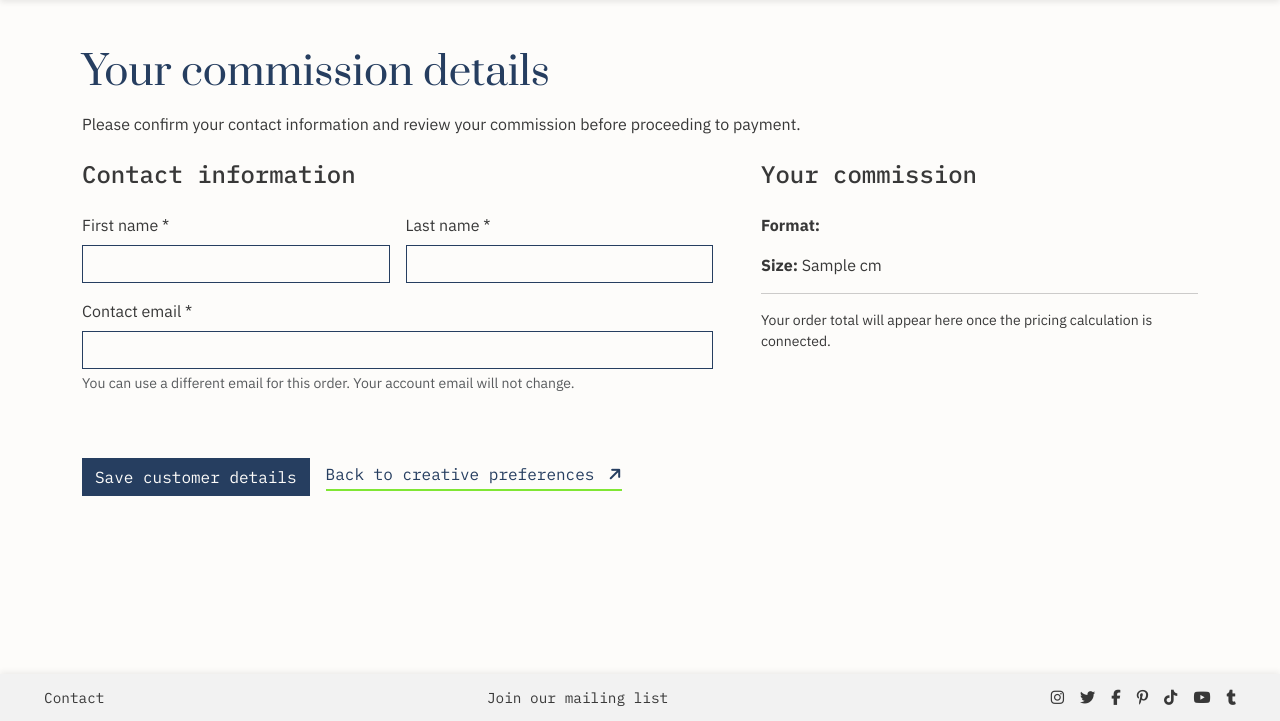
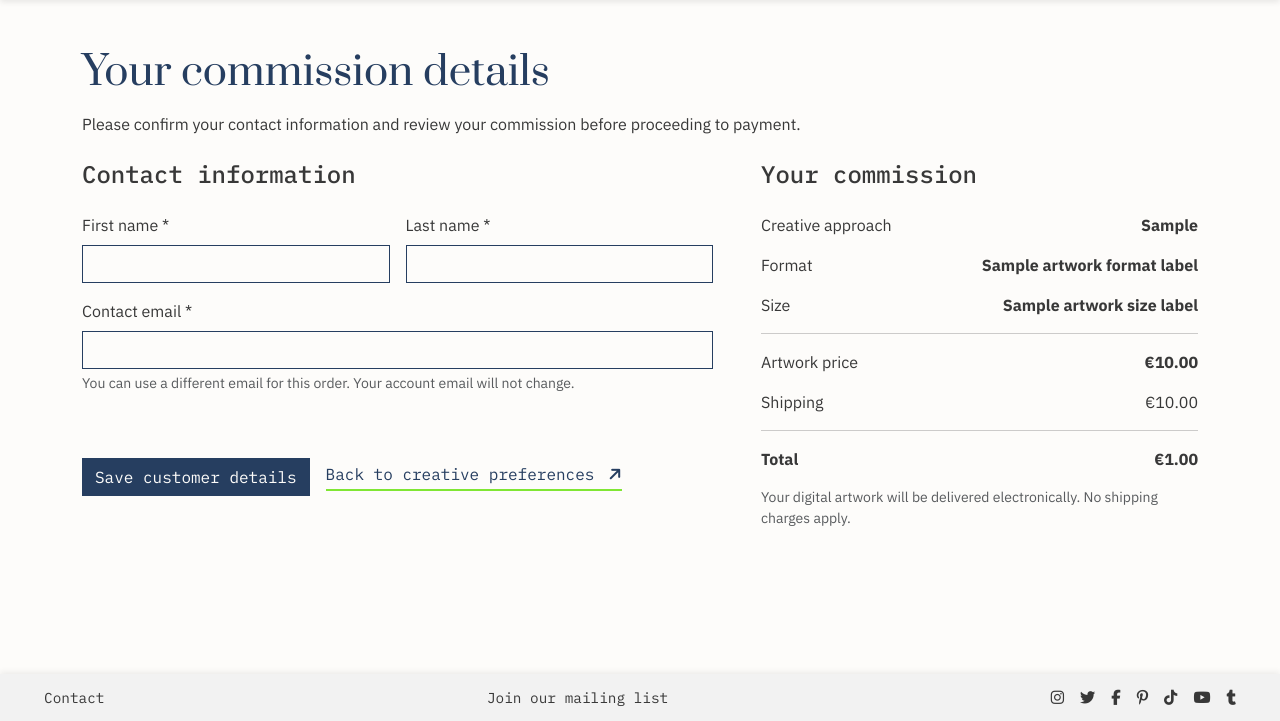
Before and after one commit to angela64711/fourth-milestone-project, a Django app: template commissions/templates/commissions/customer_details.html in a window 1280 px wide. Shown: the part 79-800 px from the top of the page. Run offline with Django 5.2, Linux system fonts and the light colour scheme; tables that the repository leaves empty hold one stand-in row (values such as "Sample post"); the template is opened without the code that fills it: values that come from a table or form of the project are taken from there, most other values are stand-ins (such as "Sample title", 1, 10 or a date in 2020); some libraries are stand-ins or nearby versions.

Commit message:
Implement commission pricing calculations and dynamic order summary

```diff
--- a/commissions/templates/commissions/customer_details.html
+++ b/commissions/templates/commissions/customer_details.html
@@ -1,5 +1,6 @@
 
 {% extends "base.html" %}
+{% load static %}
 
 {% block content %}
 <section id="customer-details" class="py-4 py-lg-5">
@@ -160,36 +161,75 @@
             <!-- Commission summary -->
             <div class="col-12 col-lg-5">
                 <aside id="commission-summary"
-                    aria-labelledby="commission-summary-title">
+                    aria-labelledby="commission-summary-title"
+                    data-artwork-price="{{ artwork_price }}"
+                    {% if requires_shipping %}
+                    data-shipping-europe="{{ europe_shipping }}"
+                    data-shipping-international="{{ international_shipping }}"
+                    {% endif %}>
 
                     <h2 id="commission-summary-title" class="h4 mb-4">
                         Your commission
                     </h2>
 
-                    <p>
-                        <strong>Format:</strong>
-                        {% if artwork_format == "digital" %}
-                        Digital Collage
-                        {% elif artwork_format == "print" %}
-                        Fine Art Print
-                        {% elif artwork_format == "framed" %}
-                        Framed Artwork
-                        {% endif %}
-                    </p>
+                    <div class="d-flex justify-content-between gap-3 mb-3">
+                        <span>Creative approach</span>
+                        <strong class="text-end">{{ creative_approach }}</strong>
+                    </div>
 
-                    {% if artwork_size %}
-                    <p>
-                        <strong>Size:</strong>
-                        {{ artwork_size }} cm
-                    </p>
+                    <div class="d-flex justify-content-between gap-3 mb-3">
+                        <span>Format</span>
+                        <strong class="text-end">{{ artwork_format_label }}</strong>
+                    </div>
+
+                    {% if artwork_size_label %}
+                    <div class="d-flex justify-content-between gap-3 mb-3">
+                        <span>Size</span>
+                        <strong class="text-end">{{ artwork_size_label }}</strong>
+                    </div>
                     {% endif %}
 
                     <hr>
 
-                    <p class="small">
-                        Your order total will appear here once
-                        the pricing calculation is connected.
+                    <div class="d-flex justify-content-between gap-3 mb-3">
+                        <span>Artwork price</span>
+                        <strong>€{{ artwork_price|floatformat:2 }}</strong>
+                    </div>
+
+                    <div class="d-flex justify-content-between gap-3 mb-3">
+                        <span id="shipping-label">Shipping</span>
+                        <span id="shipping-amount" aria-live="polite">
+                            {% if shipping_cost is not None %}
+                            €{{ shipping_cost|floatformat:2 }}
+                            {% else %}
+                            Select delivery region
+                            {% endif %}
+                        </span>
+                    </div>
+
+                    <hr>
+
+                    <div class="d-flex justify-content-between align-items-center gap-3 mb-3">
+                        <strong>Total</strong>
+                        <strong id="commission-total" aria-live="polite">
+                            {% if total_price is not None %}
+                            €{{ total_price|floatformat:2 }}
+                            {% else %}
+                            Pending shipping
+                            {% endif %}
+                        </strong>
+                    </div>
+
+                    {% if requires_shipping %}
+                    <p id="shipping-hint" class="small text-muted">
+                        Shipping is calculated based on your delivery region.
                     </p>
+                    {% else %}
+                    <p class="small text-muted">
+                        Your digital artwork will be delivered electronically.
+                        No shipping charges apply.
+                    </p>
+                    {% endif %}
 
                 </aside>
             </div>
@@ -198,3 +238,7 @@
     </div>
 </section>
 {% endblock %}
+
+{% block extra_js %}
+<script src="{% static 'js/commission_pricing.js' %}"></script>
+{% endblock %}
--- /dev/null
+++ b/static/js/commission_pricing.js
@@ -0,0 +1,54 @@
+
+document.addEventListener("DOMContentLoaded", function () {
+    const summary = document.querySelector("#commission-summary");
+    const customerForm = document.querySelector("#customer-details-form");
+
+    if (!summary || !customerForm) {
+        return;
+    }
+
+    const deliveryRegion = customerForm.querySelector(
+        'select[name="delivery_region"]'
+    );
+
+    // Digital commissions already have their final price.
+    if (!deliveryRegion) {
+        return;
+    }
+
+    const artworkPrice = Number(summary.dataset.artworkPrice);
+
+    const shippingPrices = {
+        europe_uk: Number(summary.dataset.shippingEurope),
+        international: Number(summary.dataset.shippingInternational)
+    };
+
+    const shippingAmount = summary.querySelector("#shipping-amount");
+    const commissionTotal = summary.querySelector("#commission-total");
+
+    function formatPrice(amount) {
+        return `€${amount.toFixed(2)}`;
+    }
+
+    function updatePricing() {
+        const region = deliveryRegion.value;
+
+        if (!Object.hasOwn(shippingPrices, region)) {
+            shippingAmount.textContent = "Select delivery region";
+            commissionTotal.textContent = "Pending shipping";
+            return;
+        }
+
+        const shipping = shippingPrices[region];
+
+        shippingAmount.textContent = formatPrice(shipping);
+        commissionTotal.textContent = formatPrice(
+            artworkPrice + shipping
+        );
+    }
+
+    deliveryRegion.addEventListener("change", updatePricing);
+
+    // Also update when returning to previously entered details.
+    updatePricing();
+});
```
Also changed, not shown: commissions/pricing.py (added, +78 -0 lines), commissions/views.py (+73 -7 lines).
